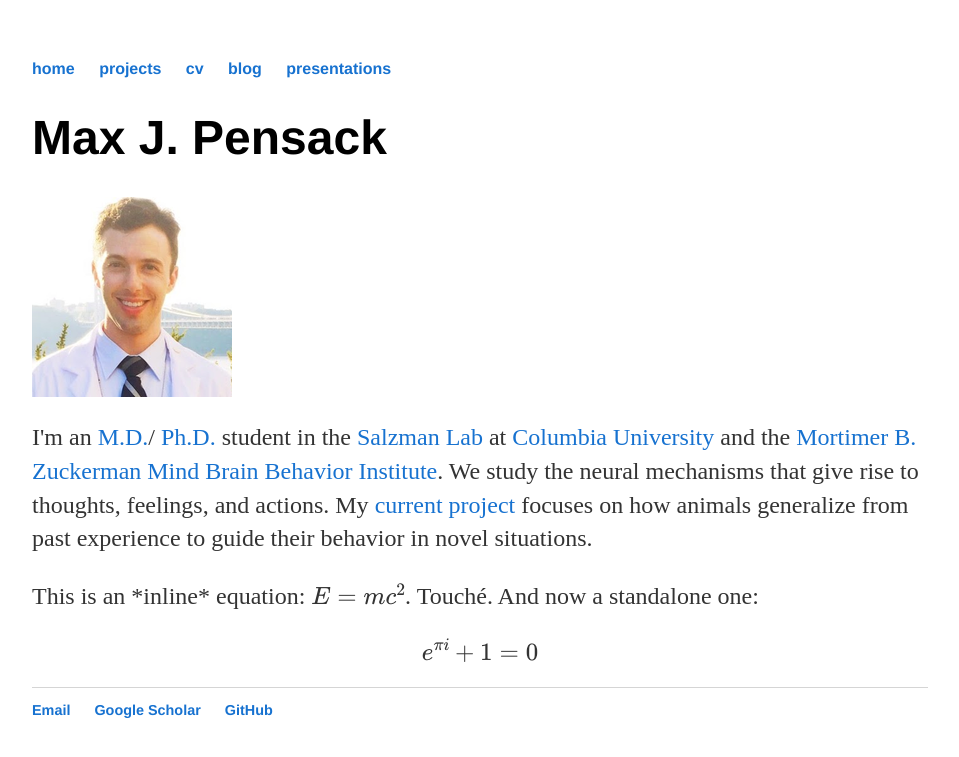
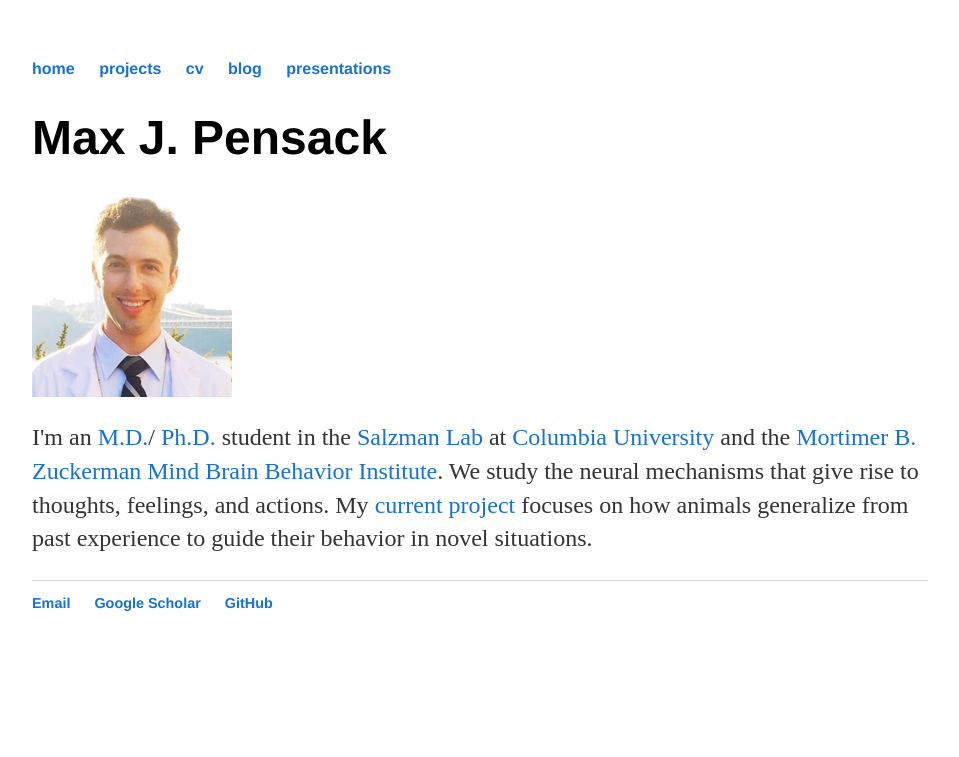
Before and after one commit to maxpensack/maxpensack.github.io, a Jekyll site: the page built from index.html, in a window 1280 px wide. Shown: the top 757 px of the page, without its empty margins (160-1119 px from the left). Built offline with Jekyll 4.4.1, drawn with Linux system fonts in a browser that asks for light colours.

Commit message:
Update index.html

```diff
--- a/index.html
+++ b/index.html
@@ -8,10 +8,4 @@ title: Max J. Pensack
 	<img src="headshot.jpg" alt="Max J. Pensack" style="vertical-align:middle">
 
 	<p>I'm an <a href="https://www.vagelos.columbia.edu/">M.D.</a>/ <a href="https://www.neurosciencephd.columbia.edu/">Ph.D.</a> student in the <a href="https://salzmanlab.neuroscience.columbia.edu">Salzman Lab</a> at <a href="http://columbia.edu">Columbia University</a> and the <a href="https://zuckermaninstitute.columbia.edu/">Mortimer B. Zuckerman Mind Brain Behavior Institute</a>. We study the neural mechanisms that give rise to  thoughts, feelings, and actions. My <a href="/projects">current project</a> focuses on how animals generalize from past experience to guide their behavior in novel situations.</p>
-
-	<p>This is an *inline* equation: \(E = mc^2\). Touché.
-
-	And now a standalone one:
-	\[e^{\pi i} + 1 = 0\]
-	</p>
 </div><!-- /.blurb -->
```
